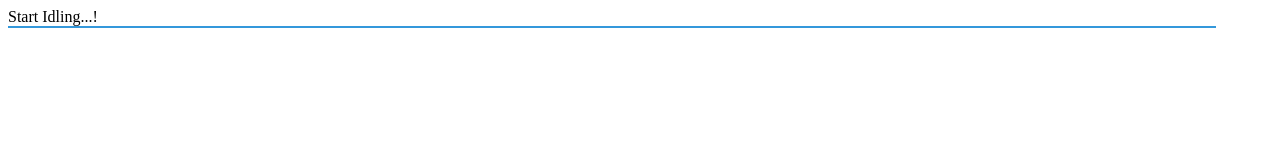
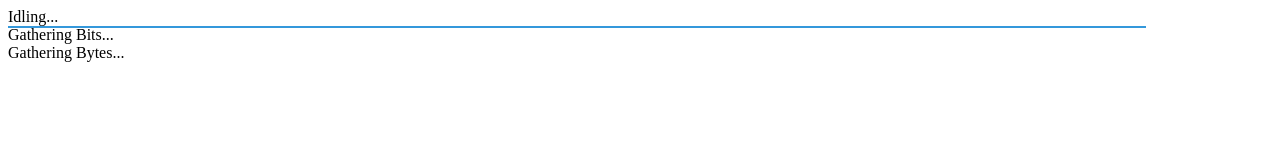
Before and after one commit to grnt426/IdleMaker, a plain HTML site: page index.html in a window 1280 px wide. Drawn offline with Linux system fonts and the light colour scheme.

Commit message:
Refined the progression of the bars.
To prevent concurrency issues (maybe JS handles it gracefully normally)? Arrays are added/removed before/after each increment cycle.

```diff
--- a/index.html
+++ b/index.html
@@ -6,9 +6,8 @@
 <script src='js/progress.js'></script>
 <script src='js/progressBar.js'></script>
 <link rel='stylesheet' href='css/progressjs.css'/>
-Start Idling...!
-<div class="progressjs-progress progressstuff" id="progressme">
-	<div class="progress-inner">
-
-	</div>
+<div id="gameworld">
+Idling...<div class="progressjs-progress progressstuff" id="progressme" ></div>
+Gathering Bits...<div class="progressjs-progress progressstuff" id="gatherbits" ></div>
+Gathering Bytes...<div class="progressjs-progress progressstuff" id="gatherbytes" ></div>
 </div>
--- a/js/idle.js
+++ b/js/idle.js
@@ -1,13 +1,42 @@
 window.onload = function(){
-	var bar = new ProgressBar("#progressme", 500, 10, function(){console.log("Done!")});
-	activeProgressBars.push(bar);
-	setInterval(progressEverything, 100);
+	var bar = new ProgressBar("#progressme", 10, 1, startGame);
+	newProgressBars.push(bar);
+	setInterval(progressEverything, 500);
 };
 
-activeProgressBars = [];
+var newProgressBars = [];
+var activeProgressBars = {};
+var finishedProgressBars = [];
 
 function progressEverything(){
+
+	for(var n in newProgressBars){
+		activeProgressBars[newProgressBars[n].element] = newProgressBars[n];
+	}
+	while(newProgressBars.length > 0) {
+		newProgressBars.pop();
+	}
+
 	for(var i in activeProgressBars){
 		activeProgressBars[i].increment();
 	}
+
+	for(var f in finishedProgressBars){
+		delete activeProgressBars[finishedProgressBars[f]];
+	}
+	while(finishedProgressBars.length > 0) {
+		finishedProgressBars.pop();
+	}
 }
+
+function defaultProgressFinished(){
+	console.log("Finished");
+}
+
+function startGame(){
+	var bits = new ProgressBar("#gatherbits", 10, 1, defaultProgressFinished);
+	var bytes = new ProgressBar("#gatherbytes", 80, 1, defaultProgressFinished);
+	newProgressBars.push(bits);
+	newProgressBars.push(bytes);
+	finishedProgressBars.push("#progressme");
+}
```
